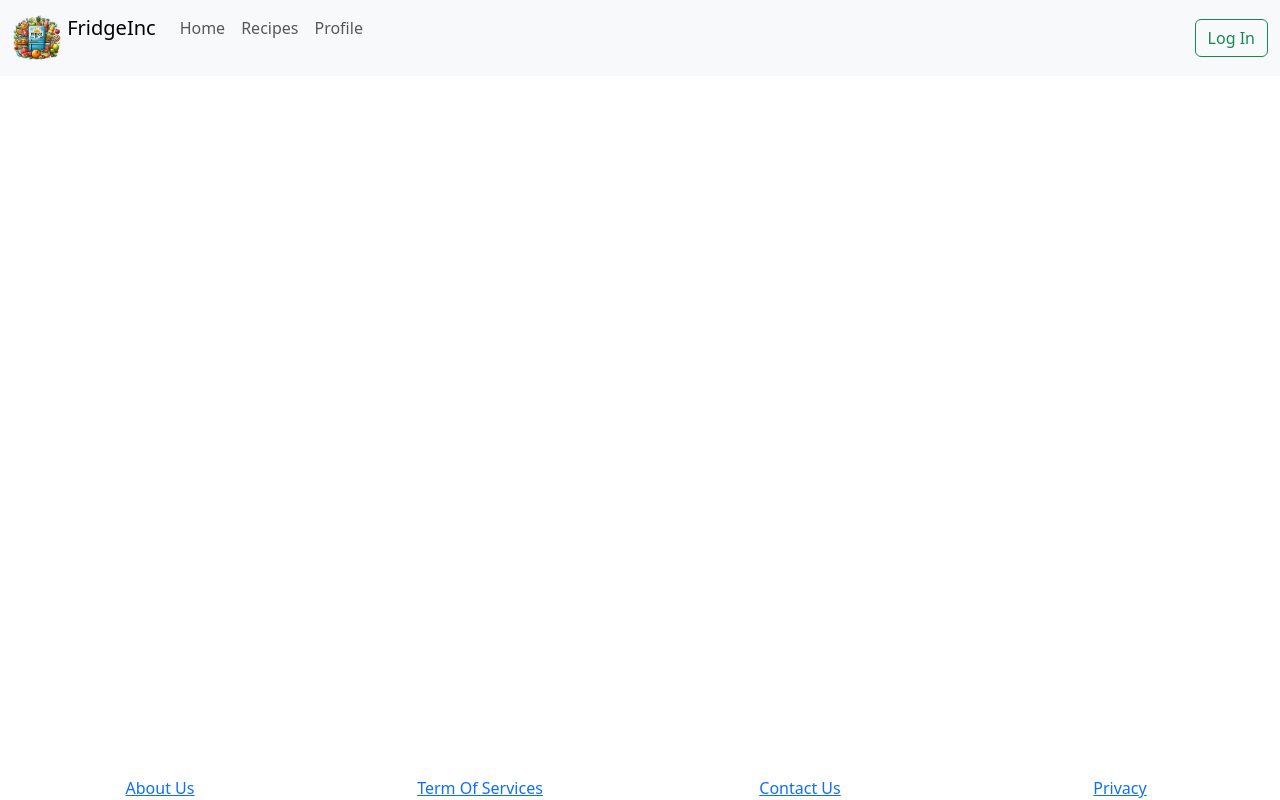
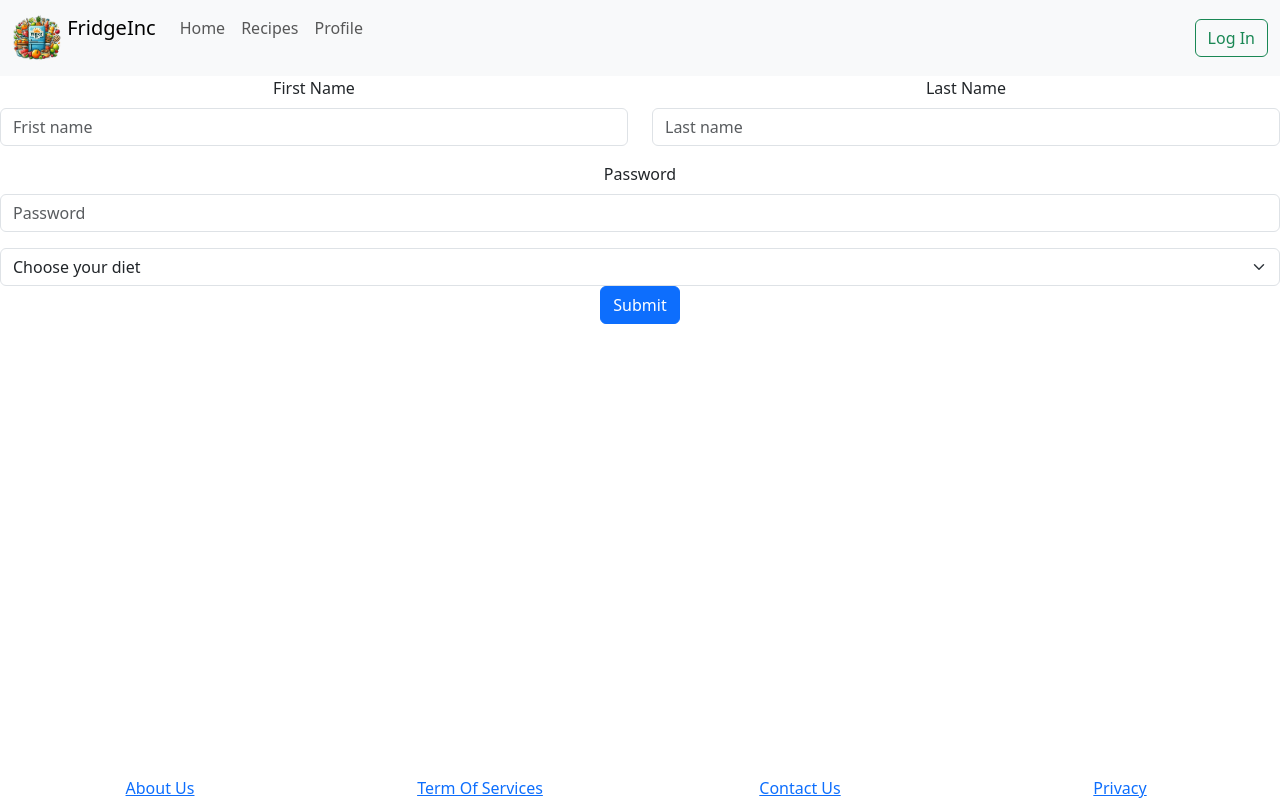
Before and after one commit to shibcreate/FridgeInc, a React (Vite) app in the folder client/: page /register in a window 1280 px wide. Built offline with nearby package versions, Linux system fonts and the light colour scheme.

Commit message:
register page basic form

```diff
--- a/client/src/App.jsx
+++ b/client/src/App.jsx
@@ -6,6 +6,7 @@ import {BrowserRouter, Route, Routes} from 'react-router-dom';
 import Homepage from './pages/Homepage';
 import About from './pages/About';
 import Login from './pages/Login';
+import Register from './pages/Register';
 import RecipesList from './pages/RecipesList';
 import RecipeDetail from './pages/RecipePage';
 //import components
@@ -21,6 +22,7 @@ function App() {
           <Route path="/" element={<Homepage/>}/>
           <Route path="/about" element={<About/>} />
           <Route path="/login" element={<Login />} />
+          <Route path="/register" element={<Register />} />
           <Route path="/recipes" element={<RecipesList />} />
           <Route path="/recipeDetail" element={<RecipeDetail />} />
         </Routes>
--- /dev/null
+++ b/client/src/pages/Register.jsx
@@ -0,0 +1,33 @@
+import Button from 'react-bootstrap/Button';
+import Form from 'react-bootstrap/Form';
+import Row from 'react-bootstrap/Row';
+import Col from 'react-bootstrap/Col';
+
+export default function Register() {
+    return (
+        <Form>
+            <Row className="mb-3">
+                <Form.Group as={Col} md='6'>
+                    <Form.Label>First Name</Form.Label>
+                    <Form.Control required type='text' placeholder="Frist name" />
+                </Form.Group>
+                <Form.Group as={Col} md='6'>
+                    <Form.Label>Last Name</Form.Label>
+                    <Form.Control required type='text' placeholder="Last name" />
+                </Form.Group>
+            </Row>
+            <Form.Group className="mb-3" controlId="formBasicPassword">
+                <Form.Label>Password</Form.Label>
+                <Form.Control type="password" placeholder="Password" />
+            </Form.Group>
+            <Form.Select aria-label="Default select example">
+                <option>Choose your diet</option>
+                <option value="1">Vegan</option>
+                <option value="2">Vegetarian</option>
+            </Form.Select>
+            <Button variant="primary" type="submit">
+                Submit
+            </Button>
+        </Form>
+    );
+}
```
